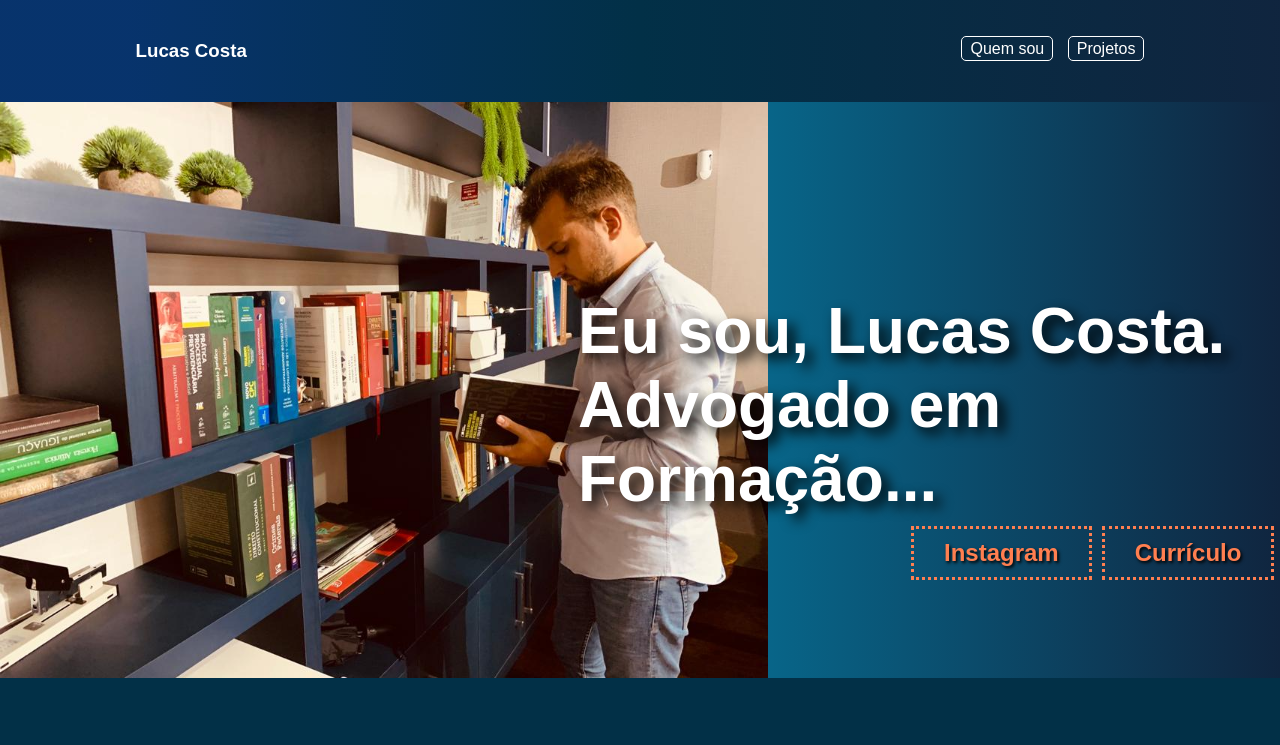
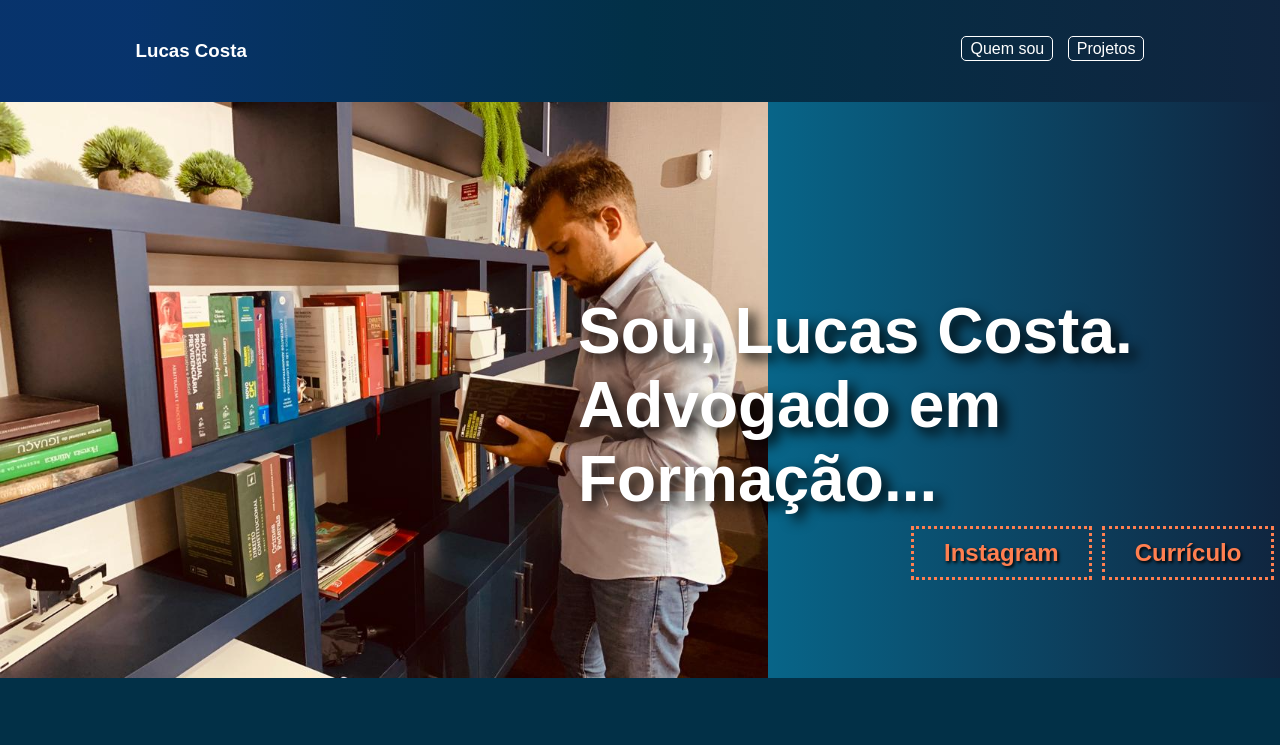
Before and after one commit to lcosta907/portfolioLucasCosta, a plain HTML site: page index.html in a window 1280 px wide. Shown: the top 745 px of the page. Drawn offline with nearby package versions, Linux system fonts and the light colour scheme.

Commit message:
Update index.html

```diff
--- a/index.html
+++ b/index.html
@@ -33,7 +33,7 @@
                 <img src="./assets/lucasCosta.jpeg" alt="">
               </div>
               <div class="direita">
-                <h1>Eu sou, Lucas Costa.</h1>
+                <h1>Sou, Lucas Costa.</h1>
                 <h1>Advogado em Formação...</h1>
                 <div style="width: 100%; display: flex; justify-content: center;">
                   <div class="btnDireita">
```
